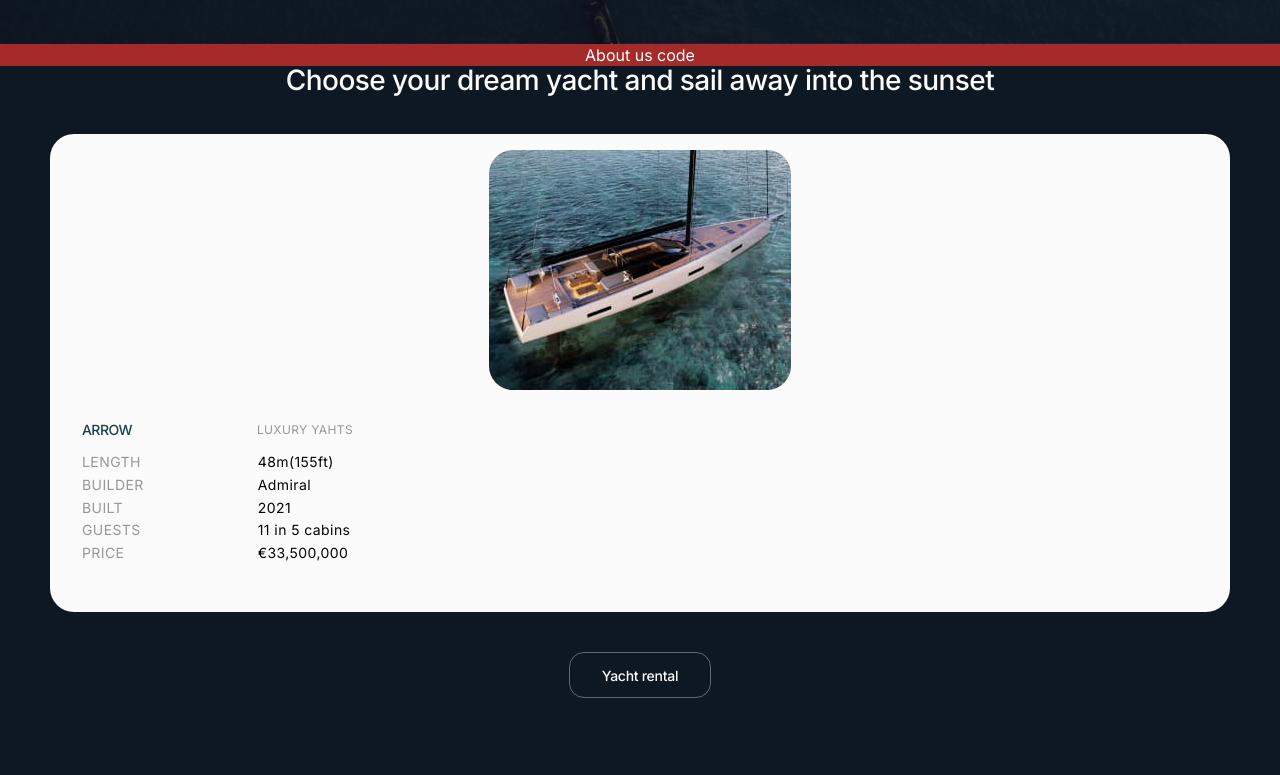
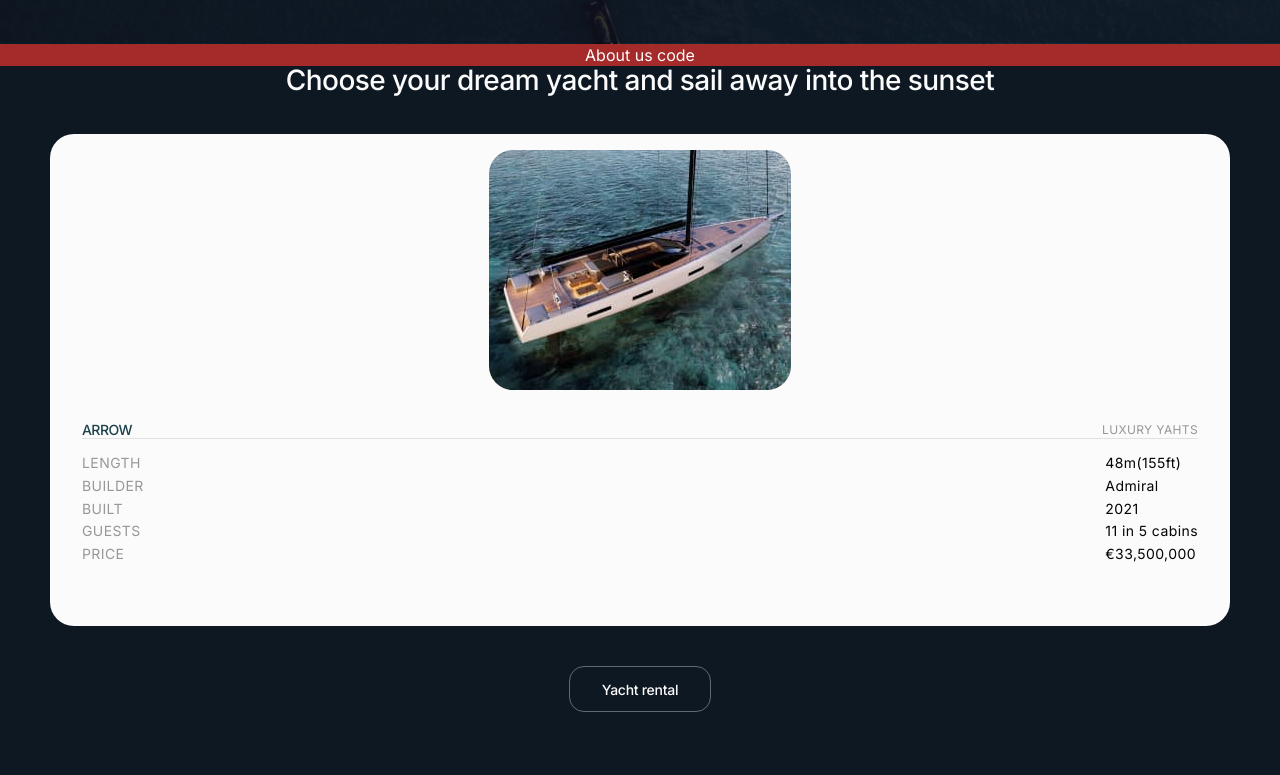
Before and after one commit to o-hadalin/itduck, a website built with Vite: page src/index.html in a window 1280 px wide. Shown: the part 780-1555 px from the top of the page. Built offline with nearby package versions, Linux system fonts and the light colour scheme.

Commit message:
mob only fix

```diff
--- a/src/css/our-yachts.css
+++ b/src/css/our-yachts.css
@@ -21,8 +21,8 @@
 
 .yachts-card {
   border-radius: 24px;
-  min-width: 335px;
-  height: 478px;
+  /* min-width: 335px; */
+  /* height: 478px; */
   background: #fbfbfb;
   /* margin-left: 20px;
   margin-right: 20px; */
@@ -57,11 +57,10 @@
 .yachts-title-cont {
   display: flex;
   align-items: center;
-  justify-content: flex-start;
+  justify-content: space-between;
   flex-direction: row;
-  gap: 125px;
-  border-bottom: 1px;
-  border-color: rgba(4, 3, 6, 0.1);
+  /* gap: 125px; */
+  border-bottom: 1px solid rgba(4, 3, 6, 0.1);
   /* margin-left: 32px;
   margin-right: 32px;*/
   margin-bottom: 16px;
@@ -90,9 +89,9 @@
 .yachts-characteristics-cont {
   display: flex;
   align-items: flex-start;
-  justify-content: flex-start;
+  justify-content: space-between;
   flex-direction: row;
-  gap: 114px;
+  /* gap: 114px; */
   width: 100%;
 
   /* margin-left: 32px;
```
